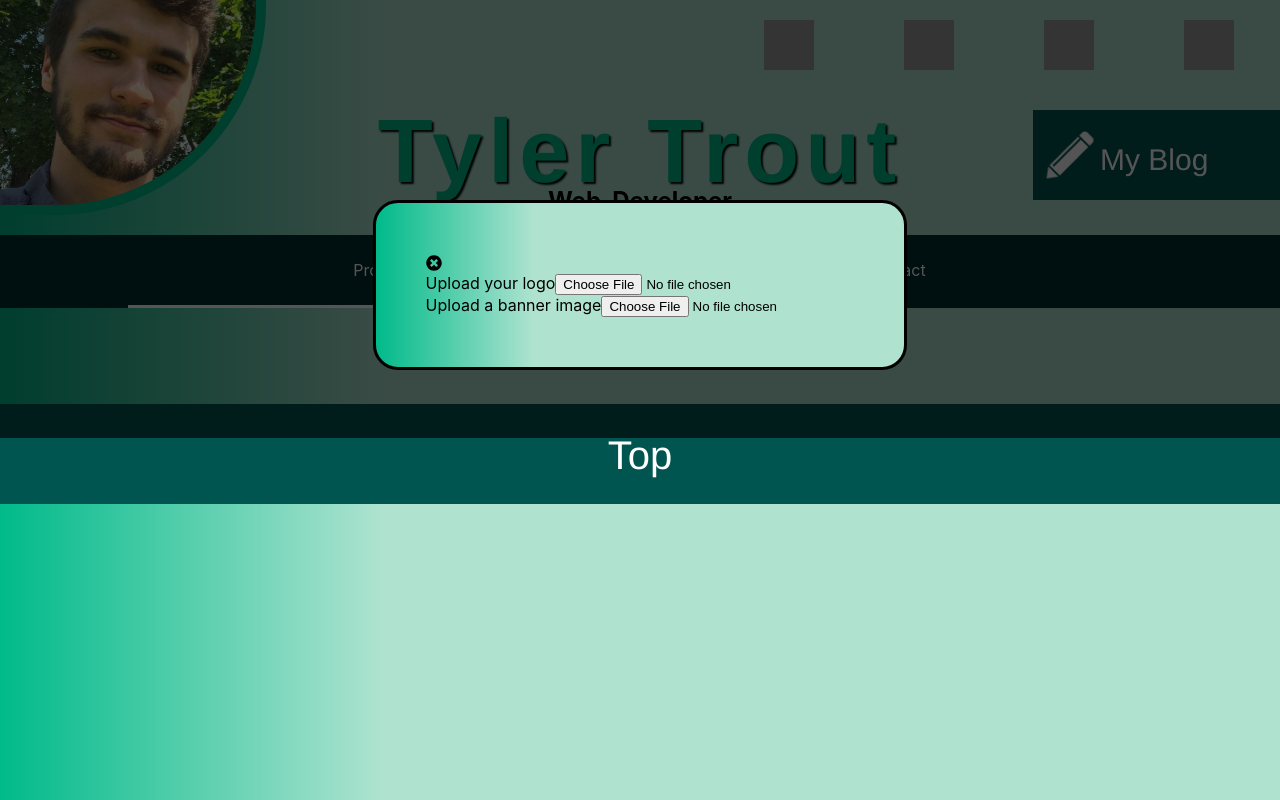
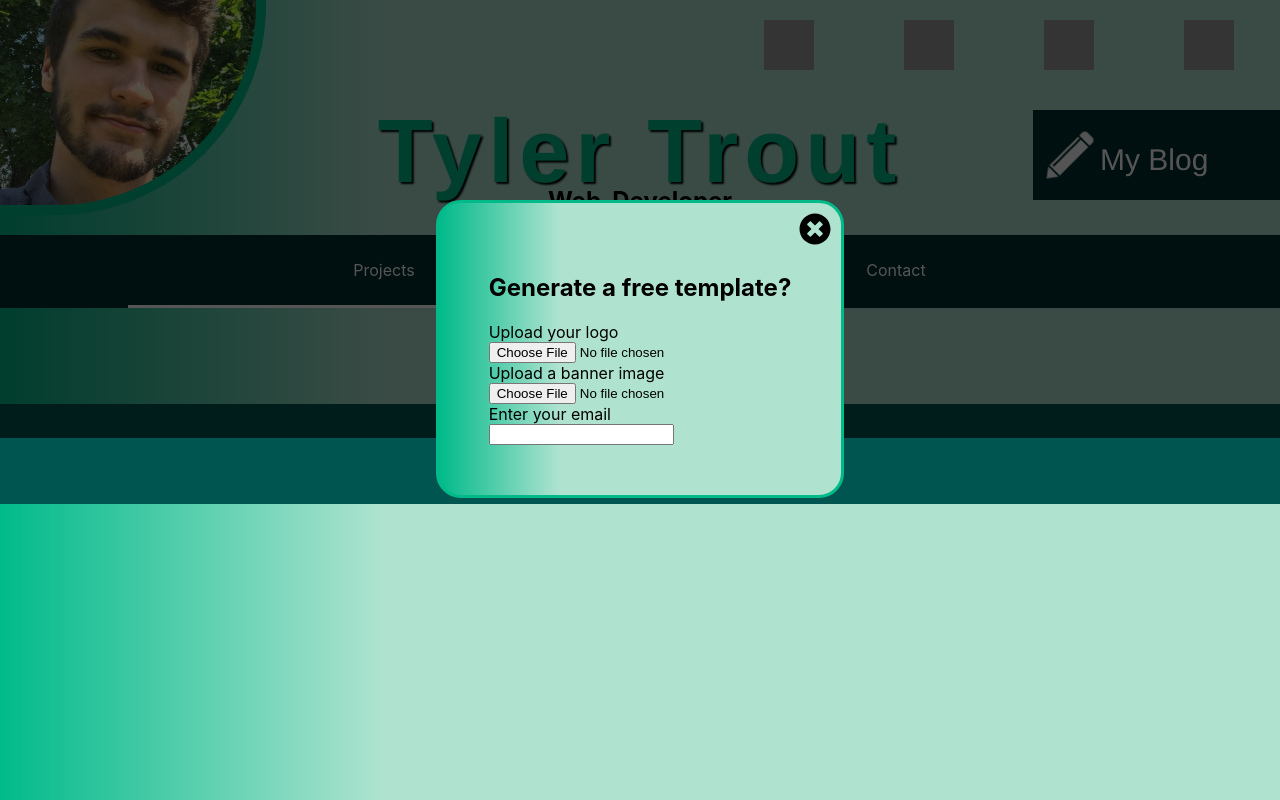
Before and after one commit to tiller1010/portfolio, a React (Create React App) app: page /#/projects in a window 1280 px wide. Built offline with nearby package versions, Linux system fonts and the light colour scheme; grey boxes are pictures that could not be loaded; a web font is replaced by a local one.

Commit message:
Popup state and handlers

```diff
--- a/src/Popup.js
+++ b/src/Popup.js
@@ -18,26 +18,71 @@ const popupFormStyles = {
 	position: 'fixed',
 	top: '25%',
 	background: 'linear-gradient(to right, #00ba8a, #afe3d0 ,#afe3d0 60%)',
-	border: '3px solid #000',
+	border: '3px solid #00ba8a',
 	borderRadius: '25px',
 	padding: '50px'
 }
 
+const popupCloseButtonStyles = {
+	position: 'absolute',
+	top: '10px',
+	right: '10px',
+	transition: 'color .25s ease',
+	fontSize: '2em',
+	cursor: 'pointer'
+}
+
 class Popup extends Component {
+	constructor(props){
+		super(props);
+		this.state = {
+			logo: '',
+			banner: '',
+			email: ''
+		}
+		this.handleUploadChange = this.handleUploadChange.bind(this);
+		this.handleChange = this.handleChange.bind(this);
+	}
+
+	handleUploadChange(event){
+		let key = event.target.name;
+		let newState = {};
+		newState[key] = event.target.files[0].name;
+		this.setState(newState);
+	}
+
+	handleChange(event){
+		let key = event.target.name;
+		let newState = {};
+		newState[key] = event.target.value;
+		this.setState(newState);
+	}
 
 	render(){
 		return(
-			<div className="popup" style={popupContainerStyles} className={`popup-${this.props.popupOpenStatus}`}>
+			<div style={popupContainerStyles} className={`popup popup-${this.props.popupOpenStatus}`}>
 				<form action="" method="POST" style={popupFormStyles}>
-					<FontAwesomeIcon icon={faTimesCircle} onClick={this.props.dismissPopup}/>
+					<FontAwesomeIcon icon={faTimesCircle} style={popupCloseButtonStyles} onClick={this.props.dismissPopup}/>
+					<h2>Generate a free template?</h2>
 					<div>
 						<label htmlFor="logo">Upload your logo</label>
-						<input type="file" name="logo"/>
+						<input type="file" name="logo" onChange={this.handleUploadChange} required/>
 					</div>
 					<div>
 						<label htmlFor="logo">Upload a banner image</label>
-						<input type="file" name="banner"/>
+						<input type="file" name="banner" onChange={this.handleUploadChange} required/>
 					</div>
+					<div>
+						<label htmlFor="email">Enter your email</label>
+						<input type="text" name="email" onChange={this.handleChange} value={this.state.email} required/>
+					</div>
+					{ // Check if form filled
+						(this.state.logo && this.state.banner && this.state.email)
+						? <div>
+							<input type="submit" value="Generate Now!"/>
+						  </div>
+						: ''
+					}
 					{/*
 					Find some open source color pickers
 					Primary color
--- a/src/css/App.css
+++ b/src/css/App.css
@@ -97,6 +97,12 @@ body{
 .popup-open{
   display: flex;
   opacity: 1;
+}
+.popup svg.fa-times-circle:hover{
+  color: #f00;
+}
+.popup label, .popup input {
+  display: block;
 }
 /* End Popup */
 
@@ -223,7 +229,7 @@ p{
   width:240px;
   position: absolute;
   right:0px;
-  background-color:#005550;
+  background-color:#002e2e;
   top:110px;
   font-size:30px;
   font-family: "Francois One", Helvetica, sans-serif;
```
